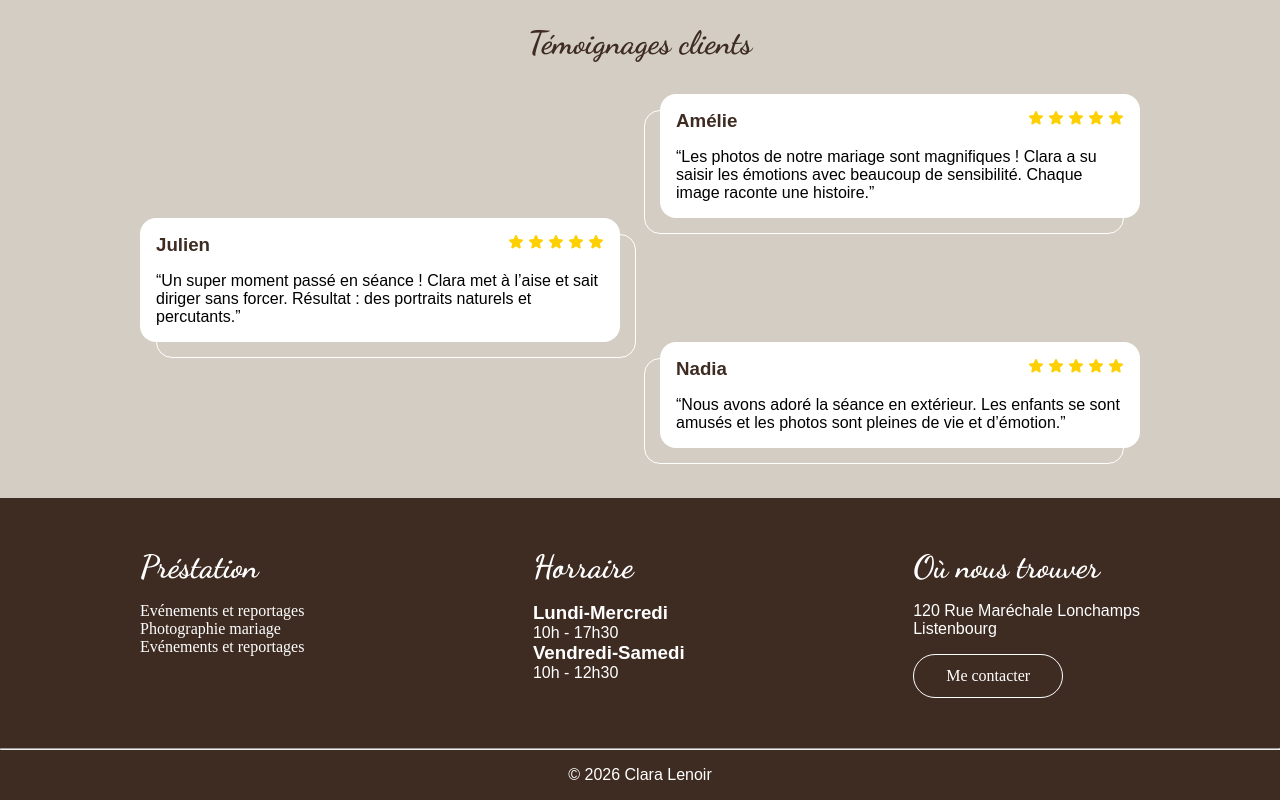
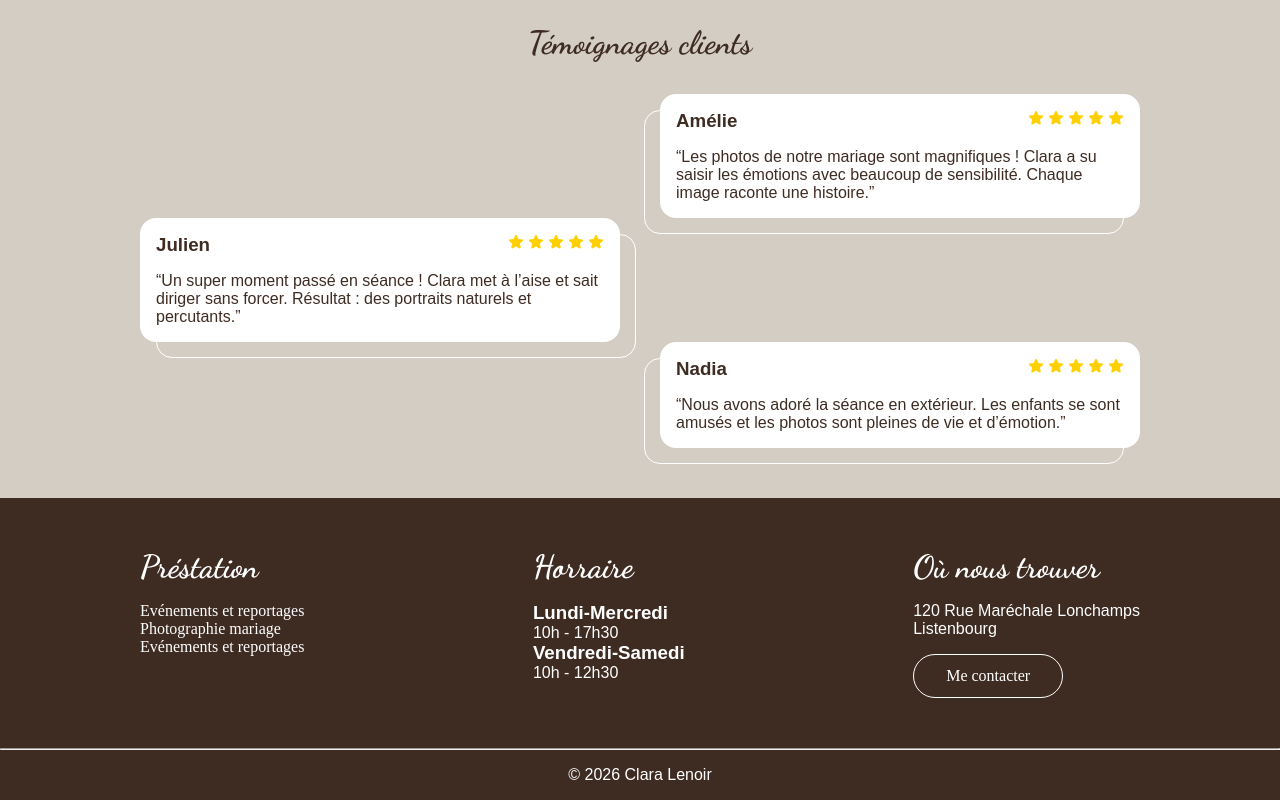
Before and after one commit to Nerra-C125251/Clara-Lenoir, a plain HTML site: page index.html in a window 1280 px wide. Shown: the part 3757-4557 px from the top of the page. Drawn offline with nearby package versions, Linux system fonts and the light colour scheme; a web font is replaced by a local one.

Commit message:
fzpke,fp

```diff
--- a/index.html
+++ b/index.html
@@ -163,7 +163,7 @@
                                 <i class="ph-fill ph-star"></i>
                             </div>
                         </div>
-                        <p class="mt-16">
+                        <p class="mt-16 fontbrown">
                             “Les photos de notre mariage sont magnifiques ! Clara a su saisir les émotions avec beaucoup
                             de sensibilité. Chaque image raconte une histoire.”
                         </p>
@@ -182,7 +182,7 @@
                                 <i class="ph-fill ph-star"></i>
                             </div>
                         </div>
-                        <p class="mt-16">
+                        <p class="mt-16 fontbrown">
                             “Un super moment passé en séance ! Clara met à l’aise et sait diriger sans forcer. Résultat
                             : des portraits naturels et percutants.”
                         </p>
@@ -201,7 +201,7 @@
                                 <i class="ph-fill ph-star"></i>
                             </div>
                         </div>
-                        <p class="mt-16">
+                        <p class="mt-16 fontbrown">
                             “Nous avons adoré la séance en extérieur. Les enfants se sont amusés et les photos sont
                             pleines de vie et d’émotion.”
                         </p>
--- a/style.css
+++ b/style.css
@@ -453,12 +453,16 @@ p{
 /*----------------------*/
 /*----Média----*/
 @media all and (max-width: 1000px){
-
 }
 @media all and (max-width: 700px){
-
+    h3{
+        font-size: 50px;
+    }
 }
 @media all and (max-width: 450px){
+    h3{
+        font-size: 30px;
+    }
 
 }
 /*-------------*/
```
